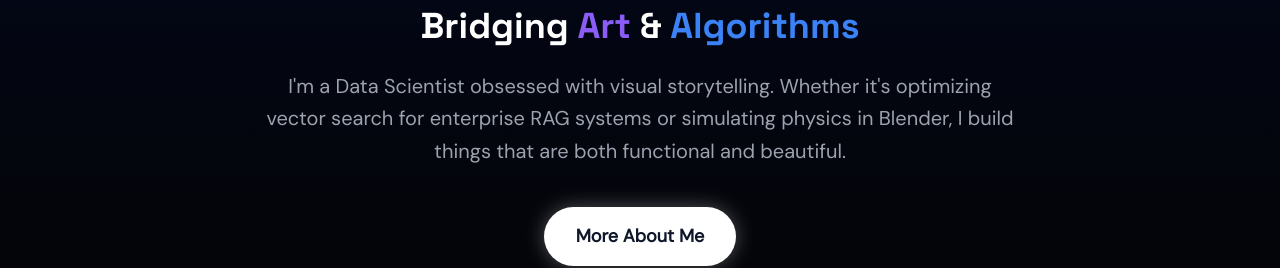
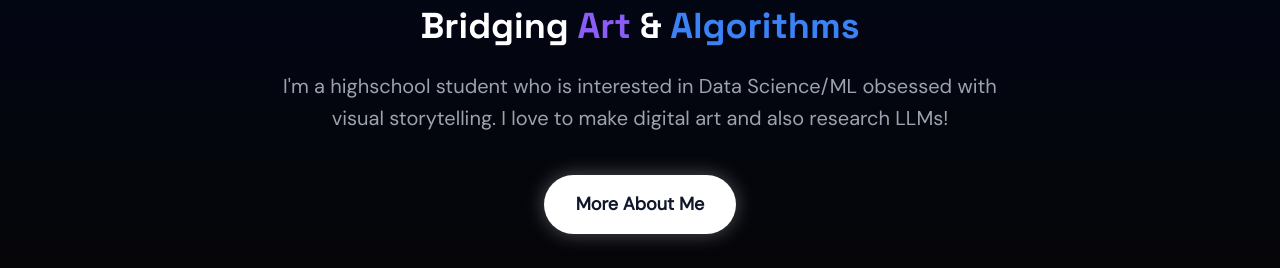
Before and after one commit to kenji-sahay/kenji-sahay.github.io, a React (Vite) app: page /#/ in a window 1280 px wide. Shown: the part 2627-2895 px from the top of the page. Built offline with nearby package versions, Linux system fonts and the light colour scheme.

Commit message:
Update Home.tsx

```diff
--- a/pages/Home.tsx
+++ b/pages/Home.tsx
@@ -66,7 +66,7 @@ const Home: React.FC = () => {
         <div className="max-w-3xl mx-auto">
           <h2 className="text-4xl font-bold text-white mb-6">Bridging <span className="text-brand-accent">Art</span> & <span className="text-brand-primary">Algorithms</span></h2>
           <p className="text-xl text-gray-400 mb-10 leading-relaxed">
-            I'm a Data Scientist obsessed with visual storytelling. Whether it's optimizing vector search for enterprise RAG systems or simulating physics in Blender, I build things that are both functional and beautiful.
+            I'm a highschool student who is interested in Data Science/ML obsessed with visual storytelling. I love to make digital art and also research LLMs!
           </p>
           <Link to="/about" className="inline-block bg-white text-slate-900 px-8 py-4 rounded-full font-bold hover:bg-brand-glow hover:scale-105 transition-all shadow-[0_0_20px_rgba(255,255,255,0.3)]">
             More About Me
```
